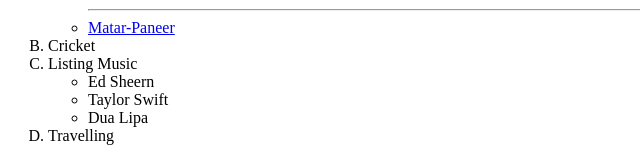
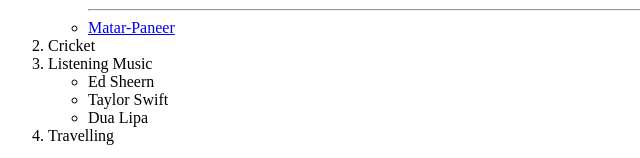
Before and after one commit to arnualien/cv, a plain HTML site: page hobbies.html in a window 1280 px wide. Shown: the part 1170-1328 px from the top of the page, 0-640 px from the left. Drawn offline with Linux system fonts and the light colour scheme.

Commit message:
Update hobbies.html

```diff
--- a/hobbies.html
+++ b/hobbies.html
@@ -8,7 +8,7 @@
 </head>
 
 <body>
-    <ol type="A">
+    <ol type="1">
         <li>Cooking</li>
         <ul type="a">
           <h3>Allo Prantha</h3>
@@ -20,7 +20,7 @@
             <li><a href="https://youtu.be/38vMIMo98QA"> Matar-Paneer</a></li>
         </ul>
         <li>Cricket</li>
-        <li>Listing Music</li>
+        <li>Listening Music</li>
         <ul type="a">
             <li>Ed Sheern</li>
             <li>Taylor Swift</li>
```
